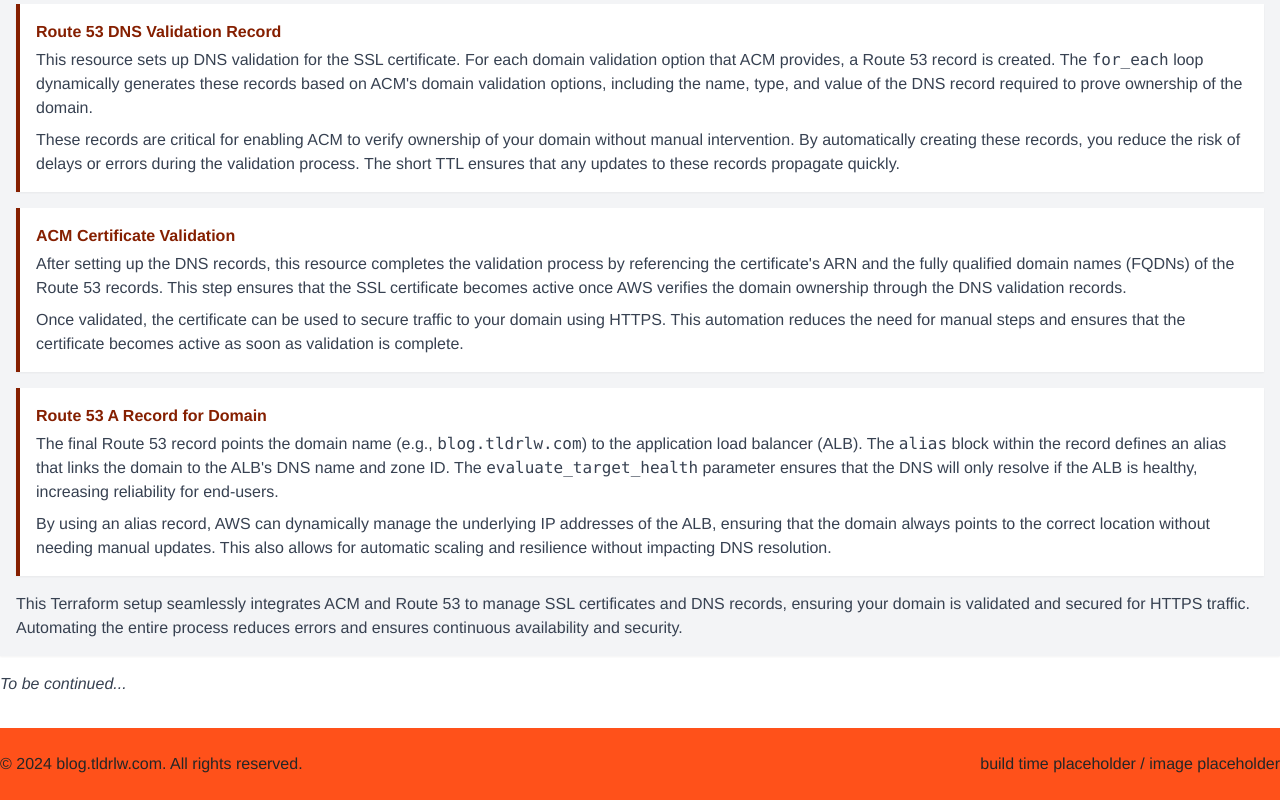
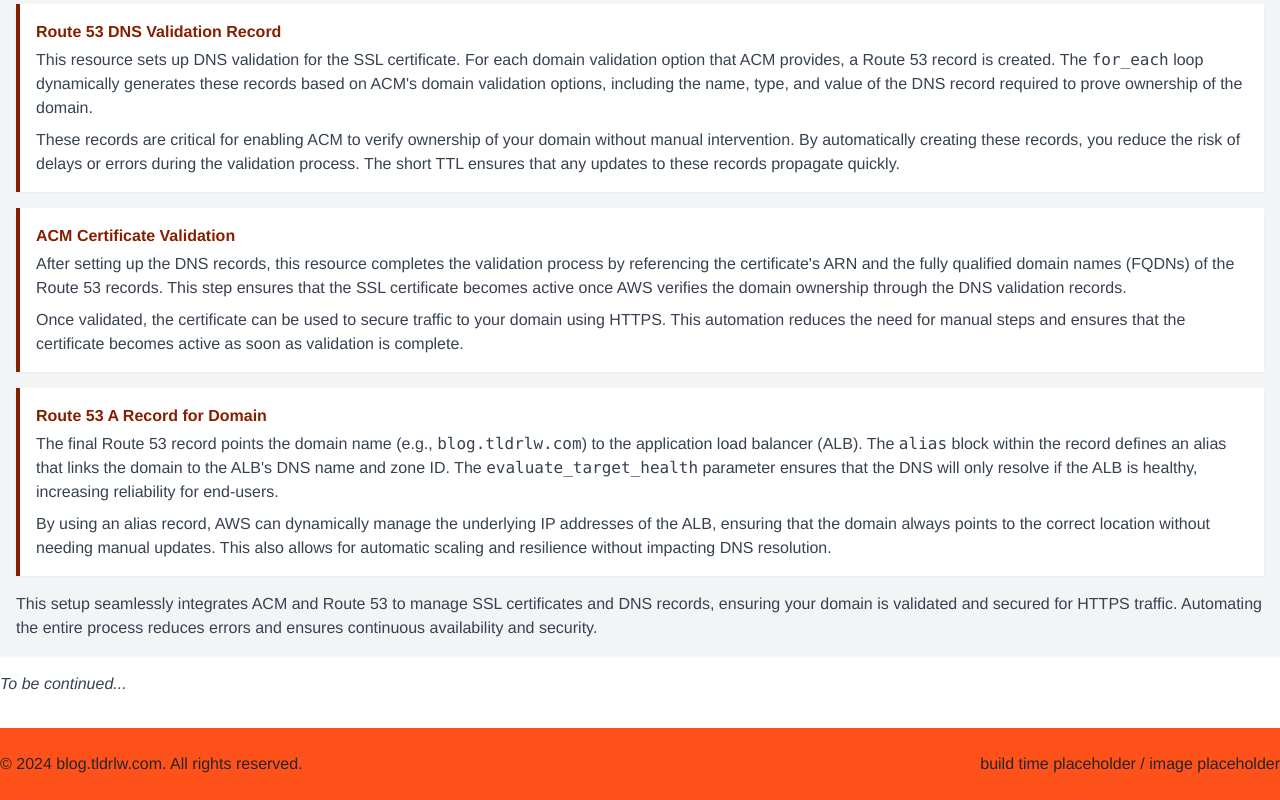
Before and after one commit to tldrlw/blog-tldrlw, a Next.js app in the folder front-end/: page / in a window 1280 px wide. Shown: the part 4703-5503 px from the top of the page. Built offline with nearby package versions, Linux system fonts and the light colour scheme.

Commit message:
making progress

```diff
--- a/front-end/src/components/blog1-sections.js
+++ b/front-end/src/components/blog1-sections.js
@@ -220,7 +220,7 @@ export const acmAndRoute53Explanation = () => {
       </div>
 
       <p className='mt-4 text-gray-700'>
-        This Terraform setup seamlessly integrates ACM and Route 53 to manage
+        This setup seamlessly integrates ACM and Route 53 to manage
         SSL certificates and DNS records, ensuring your domain is validated and
         secured for HTTPS traffic. Automating the entire process reduces errors
         and ensures continuous availability and security.
```
